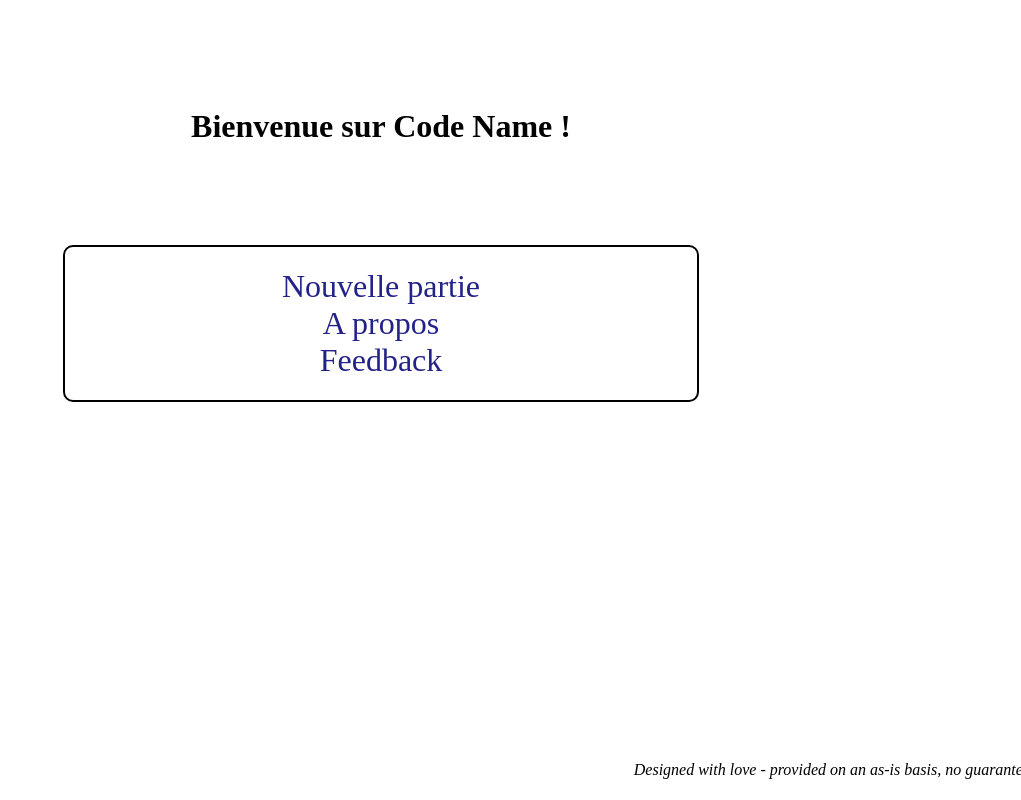
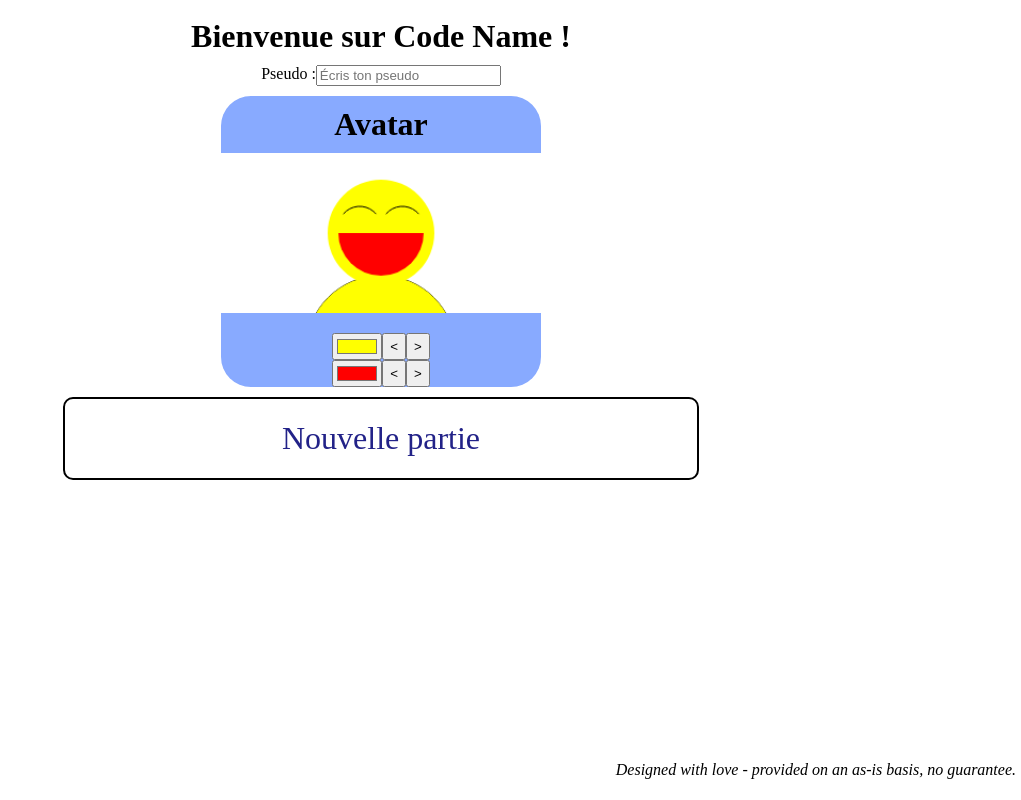
Before and after one commit to GChalony/CodeName, a Flask app: page / in a window 1280 px wide. Shown: the whole page, without its empty margins (259-1280 px from the left). Run offline with Flask 2, Linux system fonts and the light colour scheme.

Commit message:
change home page with avatar

```diff
--- /dev/null
+++ b/static/css/home.css
@@ -0,0 +1,87 @@
+body
+{
+    display: flex;
+    flex-direction: column;
+    justify-content: space-around;
+}
+h1
+{
+    text-align: center;
+    margin: 10px 0;
+}
+nav
+{
+    margin: auto;
+    width: 50%;
+    height: 50%;
+    border: solid 2px black;
+    border-radius: 10px;
+}
+nav ul
+{
+    padding: 5px;
+    list-style-type: none;
+}
+nav ul li
+{
+    text-align: center;
+}
+nav ul a
+{
+    color: #228;
+    font: 2em bold normal;
+    text-decoration: none;
+}
+footer
+{
+    position: fixed;
+    bottom: 0;
+    right: 0;
+    width: 100%;
+    text-align: right;
+    font-style: italic;
+    padding: 5px;
+}
+
+#nickname-container
+{
+    display: flex;
+    justify-content: center;
+}
+
+#avatar-container
+{
+    margin: 10px;
+    display: flex;
+    justify-content: center;
+}
+
+#avatar
+{
+    /* width: 30%; */
+    border-radius: 30px;
+}
+#avatar { background: #8af }
+.h
+{
+    display: flex;
+    flex-direction: horizontal;
+}
+#avatar canvas
+{
+    width: 320px;
+    height: 160px;
+    margin: auto;
+    background: white;
+    margin-bottom: 20px;
+}
+#avatar-controls
+{
+    display: flex;
+    flex-direction: column;
+    /* justify-content: center; */
+}
+.controls{
+    display: flex;
+    justify-content: center;
+}
--- a/static/css/style.css
+++ /dev/null
@@ -1,43 +0,0 @@
-body
-{
-    display: flex;
-    flex-direction: column;
-    justify-content: space-around;
-}
-h1
-{
-    text-align: center;
-    margin: 100px 0;
-}
-nav
-{
-    margin: auto;
-    width: 50%;
-    height: 50%;
-    border: solid 2px black;
-    border-radius: 10px;
-}
-nav ul
-{
-    padding: 5px;
-    list-style-type: none;
-}
-nav ul li
-{
-    text-align: center;
-}
-nav ul a
-{
-    color: #228;
-    font: 2em bold normal;
-    text-decoration: none;
-}
-footer
-{
-    position: fixed;
-    bottom: 0;
-    width: 100%;
-    text-align: right;
-    font-style: italic;
-    padding: 5px;
-}
--- a/static/js/welcome.js
+++ b/static/js/welcome.js
@@ -1,4 +1,4 @@
-function newGame(){
-        window.location = "/new";
-        return false;
-    }
+// function newGame(){
+//         window.location = "/new";
+//         return false;
+//     }
--- a/templates/index.html
+++ b/templates/index.html
@@ -3,18 +3,46 @@
 <head>
     <meta charset="UTF-8">
     <title>Code Name</title>
-    <link rel="stylesheet" href="{{url_for('static', filename='css/style.css') }}">
+    <link rel="stylesheet" href="{{url_for('static', filename='css/home.css') }}">
 </head>
 <body>
 <h1>Bienvenue sur Code Name !</h1>
+
+
+<div id="nickname-container">
+    <label>Pseudo :</label>
+    <input type="text" id="nickname" placeholder="Écris ton pseudo">
+</div>
+<div id="avatar-container">
+    <div id="avatar">
+        <h1>Avatar</h1>
+        <div>
+            <div class="h"><canvas id="av"></canvas></div>
+            <div id="avatar-controls">
+                <div class="controls">
+                    <input type="color" value="#ffff00" id="backcol"/>
+                    <input type="submit" value="<">
+                    <input type="submit" value=">">
+                </div>
+                <div class="controls">
+                    <input type="color" value="#ff0000" id="mouthcol"/>
+                    <input type="submit" value="<">
+                    <input type="submit" value=">">
+                </div>
+            </div>
+        </div>
+    </div>
+</div>
+
 <nav>
     <ul>
         <li><a href="/new">Nouvelle partie</a></li>
-        <li><a href="/">A propos</a></li>
-        <li><a href="/">Feedback</a></li>
+        <!-- <li><a href="/">A propos</a></li>
+        <li><a href="/">Feedback</a></li> -->
     </ul>
 </nav>
 <footer><p>Designed with love - provided on an as-is basis, no guarantee.</p></footer>
 <script src="{{url_for('static', filename='js/welcome.js') }}"></script>
+<script src="{{url_for('static', filename='js/avatar.js') }}"></script>
 </body>
 </html>
```
Also changed, not shown: static/css/room.css (+2 -21 lines), templates/room.html (+1 -15 lines), 1 other file.
